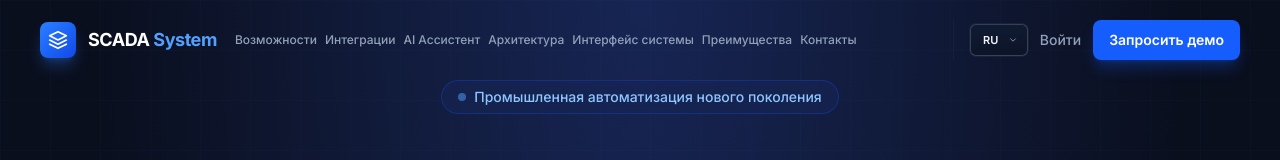
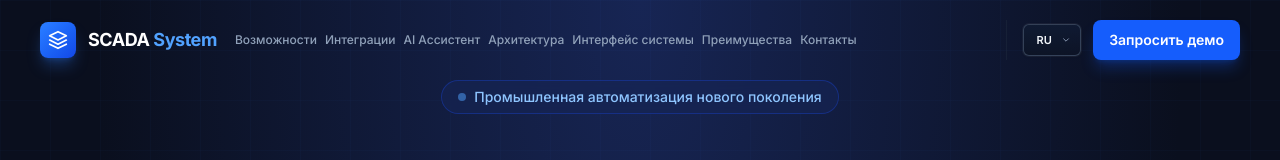
Before and after one commit to serhii-kudlai/scada-landing, an Astro site: page / in a window 1280 px wide. Shown: the top 160 px of the page. Built offline with nearby package versions, Linux system fonts and the light colour scheme; Astro itself is replaced by a stand-in of ours.

Commit message:
Remove login link from header component

```diff
--- a/src/components/Header.astro
+++ b/src/components/Header.astro
@@ -83,12 +83,6 @@ const navLinks = [
         <div class="flex">
           <LanguageSwitcher lang={lang} m={m} id="lang-header" />
         </div>
-        <a
-          href="/login"
-          class="hidden sm:block text-slate-400 hover:text-white text-sm font-medium transition-colors whitespace-nowrap"
-        >
-          {m.header.login}
-        </a>
         <a
           href={anchorHref(lang, '#contact')}
           class="hidden sm:inline-flex bg-blue-600 hover:bg-blue-500 text-white text-sm font-semibold px-4 py-2.5 rounded-lg transition-all duration-200 shadow-lg shadow-blue-600/30 hover:shadow-blue-500/40 whitespace-nowrap"
```
